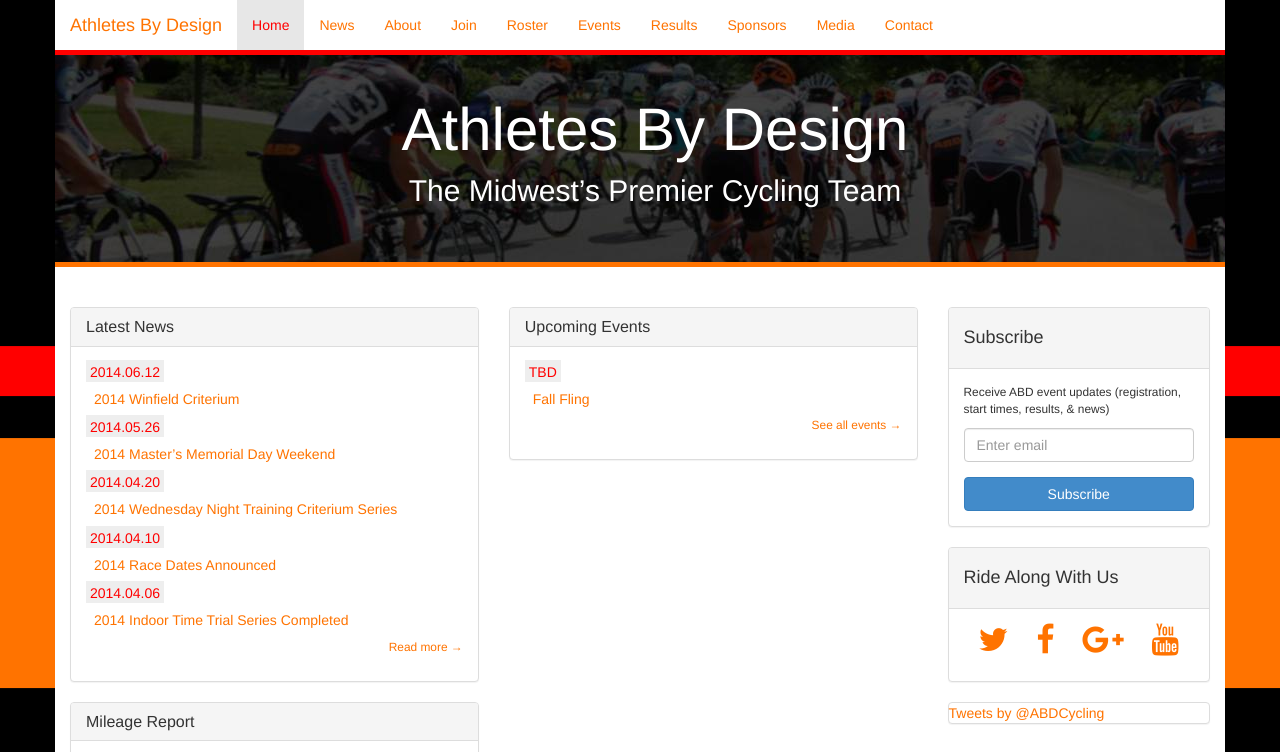
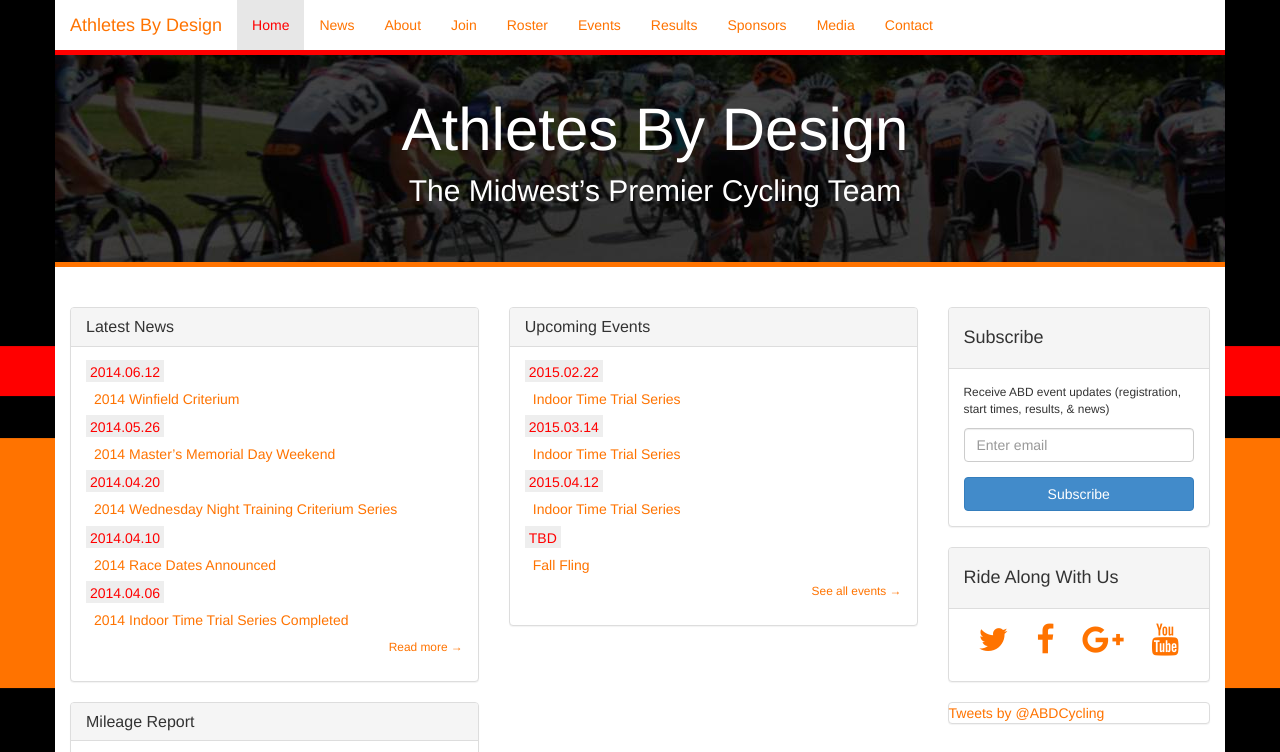
Before and after one commit to abdcycling/abdcycling.github.io, a Jekyll site: the page built from index.html, in a window 1280 px wide and 1298 px high, cut to the strip 0-752 px from the top of the window. Built offline with Jekyll 4.4.1, drawn with Linux system fonts in a browser that asks for light colours; nearby versions of some CDN libraries; comment, search, counter and statistics services are not loaded.

Commit message:
Update events.yml
Update Indoor TT dates

```diff
--- a/_data/events.yml
+++ b/_data/events.yml
@@ -2,11 +2,11 @@
   name: "Indoor Time Trial Series"
   lead: "The Mid America Time Trial (MATTS) season-opening events"
   dates:
-      - 2014-01-12
-      - 2014-02-02
-      - 2014-02-23
-      - 2014-03-15
-      - 2014-04-06
+      - 2015-01-11
+      - 2015-02-01
+      - 2015-02-22
+      - 2015-03-14
+      - 2015-04-12
   url: "/events/indoortt"
 - slug: masters
   name: "Master&rsquo;s Memorial Day Weekend"
```
